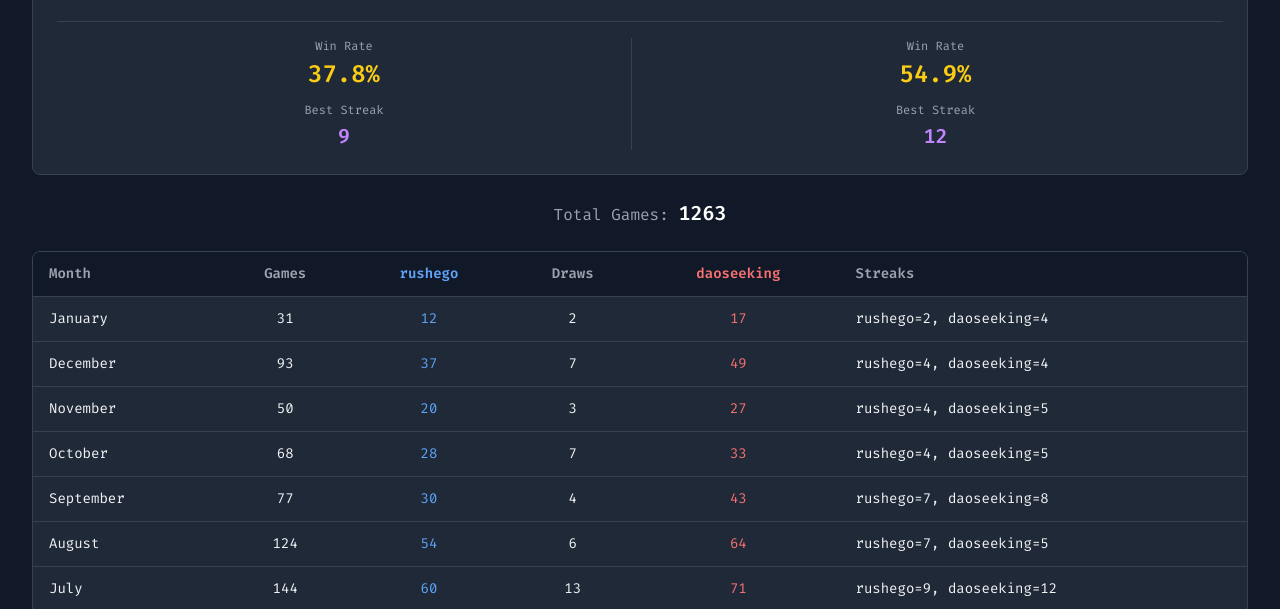
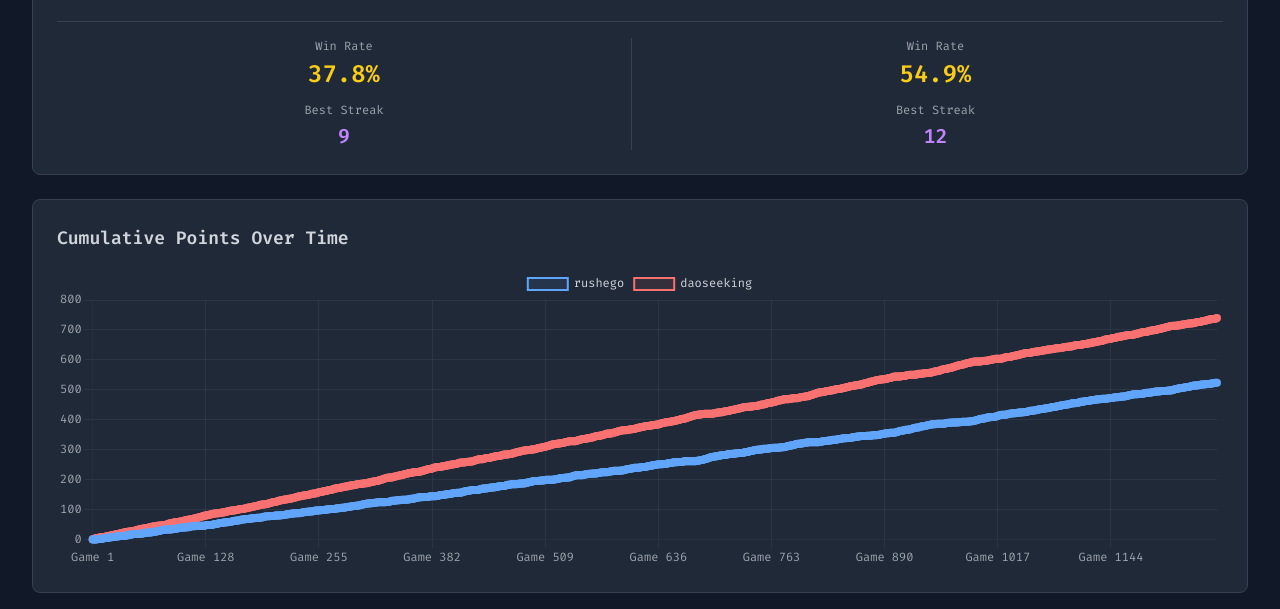
Before and after one commit to egorras/chess-duel, a plain HTML site: page index.html in a window 1280 px wide. Shown: the part 325-934 px from the top of the page. Drawn offline with nearby package versions, Linux system fonts and the light colour scheme.

Commit message:
add points graph

```diff
--- a/index.html
+++ b/index.html
@@ -5,6 +5,7 @@
     <meta name="viewport" content="width=device-width, initial-scale=1.0">
     <title>Chess Duel Stats - Blitz</title>
     <script src="https://cdn.tailwindcss.com"></script>
+    <script src="https://cdn.jsdelivr.net/npm/chart.js@4.4.1/dist/chart.umd.min.js"></script>
     <style>
         @import url('https://fonts.googleapis.com/css2?family=Fira+Code:wght@400;500;600&display=swap');
         body {
@@ -100,6 +101,14 @@
                 </div>
             </div>
 
+            <!-- Points Graph -->
+            <div class="bg-gray-800 rounded-lg p-6 border border-gray-700 mb-6">
+                <h2 class="text-lg font-semibold mb-4 text-gray-300">Cumulative Points Over Time</h2>
+                <div class="relative" style="height: 300px;">
+                    <canvas id="points-chart"></canvas>
+                </div>
+            </div>
+
             <!-- Total Games -->
             <div class="text-center mb-6 text-gray-400">
                 Total Games: <span class="text-white font-bold text-xl" id="total-games">0</span>
--- a/stats.js
+++ b/stats.js
@@ -1,6 +1,7 @@
 // Global state
 let globalGamesByMonth = {};
 let globalPlayerNames = [];
+let pointsChart = null;
 
 // Load all game data from monthly JSON files (blitz only)
 async function loadAllGames() {
@@ -199,6 +200,153 @@ function formatMonthName(monthKey) {
     return monthNames[parseInt(month) - 1];
 }
 
+function generateChartData(gamesByMonth, player1Name) {
+    const allGames = [];
+
+    // Flatten and sort all games by date
+    Object.keys(gamesByMonth).sort().forEach(monthKey => {
+        allGames.push(...gamesByMonth[monthKey]);
+    });
+
+    allGames.sort((a, b) => a.createdAt - b.createdAt);
+
+    const labels = [];
+    const player1Points = [];
+    const player2Points = [];
+
+    let p1Cumulative = 0;
+    let p2Cumulative = 0;
+
+    allGames.forEach((game, index) => {
+        const whitePlayer = game.players.white.user.name;
+        const winner = game.winner;
+
+        // Calculate points for this game
+        let p1GamePoints = 0;
+        let p2GamePoints = 0;
+
+        if (winner === 'white') {
+            if (whitePlayer === player1Name) {
+                p1GamePoints = 1;
+                p2GamePoints = 0;
+            } else {
+                p1GamePoints = 0;
+                p2GamePoints = 1;
+            }
+        } else if (winner === 'black') {
+            if (whitePlayer === player1Name) {
+                p1GamePoints = 0;
+                p2GamePoints = 1;
+            } else {
+                p1GamePoints = 1;
+                p2GamePoints = 0;
+            }
+        } else {
+            // Draw
+            p1GamePoints = 0.5;
+            p2GamePoints = 0.5;
+        }
+
+        p1Cumulative += p1GamePoints;
+        p2Cumulative += p2GamePoints;
+
+        // Format label
+        const date = new Date(game.createdAt);
+        const label = `Game ${index + 1}`;
+
+        labels.push(label);
+        player1Points.push(p1Cumulative);
+        player2Points.push(p2Cumulative);
+    });
+
+    return { labels, player1Points, player2Points };
+}
+
+function renderPointsChart(gamesByMonth, player1Name, player2Name) {
+    const canvas = document.getElementById('points-chart');
+    if (!canvas) return;
+
+    const chartData = generateChartData(gamesByMonth, player1Name);
+
+    // Destroy existing chart if it exists
+    if (pointsChart) {
+        pointsChart.destroy();
+    }
+
+    const ctx = canvas.getContext('2d');
+    pointsChart = new Chart(ctx, {
+        type: 'line',
+        data: {
+            labels: chartData.labels,
+            datasets: [
+                {
+                    label: player1Name,
+                    data: chartData.player1Points,
+                    borderColor: 'rgb(96, 165, 250)',
+                    backgroundColor: 'rgba(96, 165, 250, 0.1)',
+                    borderWidth: 2,
+                    tension: 0.1,
+                    fill: false
+                },
+                {
+                    label: player2Name,
+                    data: chartData.player2Points,
+                    borderColor: 'rgb(248, 113, 113)',
+                    backgroundColor: 'rgba(248, 113, 113, 0.1)',
+                    borderWidth: 2,
+                    tension: 0.1,
+                    fill: false
+                }
+            ]
+        },
+        options: {
+            responsive: true,
+            maintainAspectRatio: false,
+            plugins: {
+                legend: {
+                    labels: {
+                        color: 'rgb(209, 213, 219)',
+                        font: {
+                            family: "'Fira Code', monospace"
+                        }
+                    }
+                },
+                tooltip: {
+                    mode: 'index',
+                    intersect: false
+                }
+            },
+            scales: {
+                x: {
+                    ticks: {
+                        color: 'rgb(156, 163, 175)',
+                        font: {
+                            family: "'Fira Code', monospace"
+                        },
+                        maxRotation: 0,
+                        autoSkip: true,
+                        maxTicksLimit: 10
+                    },
+                    grid: {
+                        color: 'rgba(75, 85, 99, 0.3)'
+                    }
+                },
+                y: {
+                    ticks: {
+                        color: 'rgb(156, 163, 175)',
+                        font: {
+                            family: "'Fira Code', monospace"
+                        }
+                    },
+                    grid: {
+                        color: 'rgba(75, 85, 99, 0.3)'
+                    }
+                }
+            }
+        }
+    });
+}
+
 function displayStats(stats) {
     const loadingEl = document.getElementById('loading');
     const errorEl = document.getElementById('error');
@@ -320,6 +468,17 @@ function displayStats(stats) {
     }
 }
 
+function displayStatsWithChart(gamesByMonth) {
+    const stats = calculateStats(gamesByMonth);
+    displayStats(stats);
+
+    // Render the points chart
+    if (stats && Object.keys(gamesByMonth).length > 0) {
+        const [player1Name, player2Name] = getPlayerNames(globalGamesByMonth);
+        renderPointsChart(gamesByMonth, player1Name, player2Name);
+    }
+}
+
 function setupDateRangeSelectors() {
     // Get all unique years and months from game data
     const years = new Set();
@@ -373,10 +532,9 @@ function setupDateRangeSelectors() {
         updateMonthSelector(year);
         if (monthSelect) monthSelect.value = month;
 
-        // Recalculate stats
+        // Recalculate stats and render chart
         const filteredGames = filterGamesByDateRange(globalGamesByMonth, year, month);
-        const stats = calculateStats(filteredGames);
-        displayStats(stats);
+        displayStatsWithChart(filteredGames);
     };
 
     // Event listeners
```
